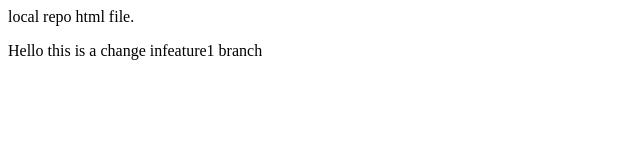
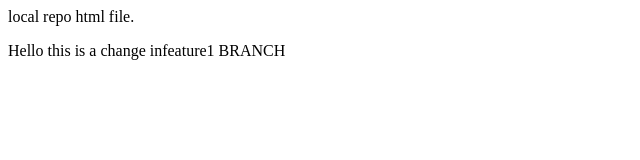
Before and after one commit to harshvardh6n/localrepo, a plain HTML site: page index.html in a window 1280 px wide. Shown: the full height of the page, 0-640 px from the left. Drawn offline with Linux system fonts and the light colour scheme.

Commit message:
uppercase

```diff
--- a/index.html
+++ b/index.html
@@ -7,6 +7,6 @@
 </head>
 <body>
     local repo html file.
-    <p>Hello this is a change infeature1 branch</p>
+    <p>Hello this is a change infeature1 BRANCH</p>
 </body>
 </html>
```
